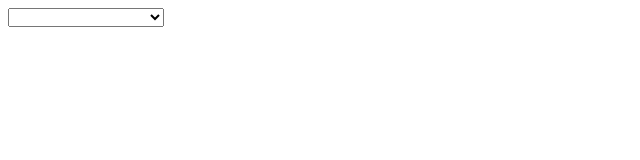
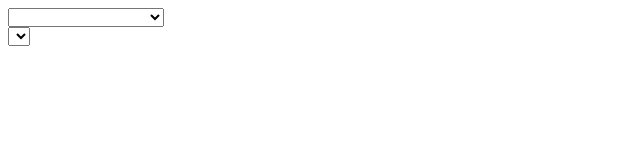
Before and after one commit to bolivar014/dropdown_cascada_angularJS, an Angular app: page / in a window 1280 px wide. Shown: the top 160 px of the page, without its empty margins (0-640 px from the left). Built offline with nearby package versions, Linux system fonts and the light colour scheme.

Commit message:
creando select ciudades dinamicos

```diff
--- a/src/app/components/form/form.component.html
+++ b/src/app/components/form/form.component.html
@@ -2,4 +2,8 @@
     <option *ngFor="let country of countries" value="{{country.id}}">{{country.name}}</option>
 </select>
 
-{{ cities | json }}
+<br>
+
+<select name="" id="">
+    <option *ngFor="let city of cities" value="{{city.id}}">{{city.name}}</option>
+</select>
```
